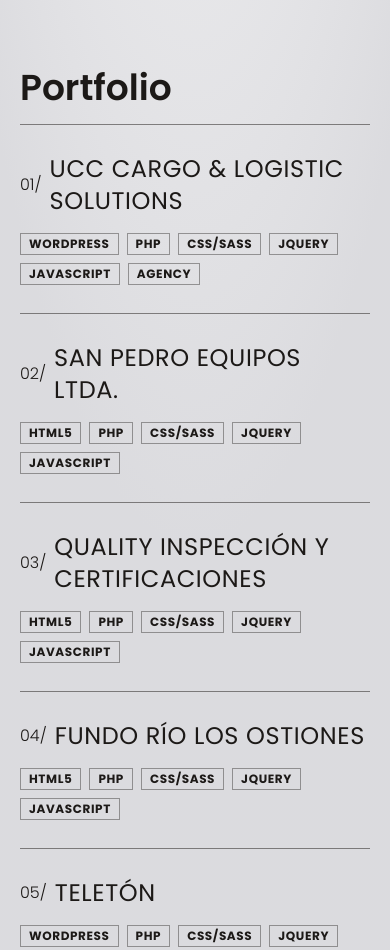
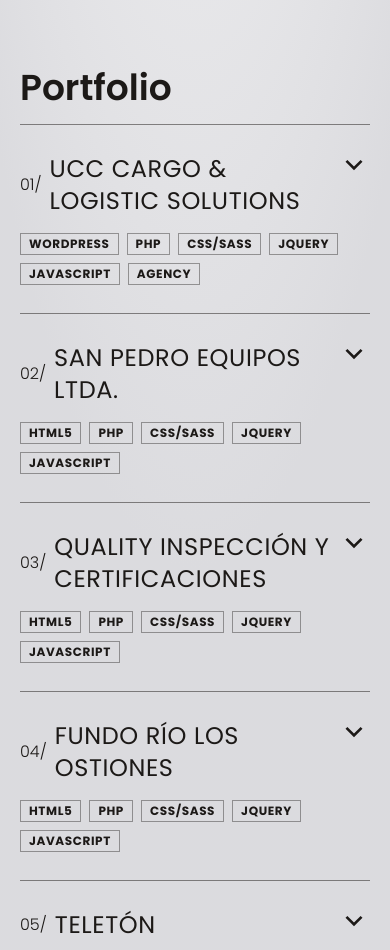
Before and after one commit to samesteban/samesteban-porfolio, an Astro site: page /en in a window 390 px wide. Shown: the part 840-1790 px from the top of the page. Built offline with nearby package versions, Linux system fonts and the light colour scheme; Astro itself is replaced by a stand-in of ours.

Commit message:
feat: add arrow on clients accordion

```diff
--- a/src/components/Client.astro
+++ b/src/components/Client.astro
@@ -16,13 +16,13 @@
 
 const { id, client, description, tags, image, siteUrl } = Astro.props;
 ---
-<div class="w-full py-7 border-t-[1px] border-t-stone-900/50 dark:border-t-stone-50/50 last:border-b-[1px] last:border-b-stone-900/50 last:dark:border-b-stone-50/50 flex flex-col items-start justify-start">
+<div class="w-full py-7 border-t-[1px] border-t-stone-900/50 dark:border-t-stone-50/50 last:border-b-[1px] last:border-b-stone-900/50 last:dark:border-b-stone-50/50 flex flex-col items-start justify-start relative">
     <div id={`${id}-content`} data-target={`${id}-target`} class="accordion__content max-md:order-2 opacity-0 max-h-0 overflow-hidden py-0 transition-all duration-500 ease-in-out aria-[expanded=true]:opacity-100 aria-[expanded=true]:max-h-[1500px] md:aria-[expanded=true]:pb-7" aria-labelledby={`${id}-button`} aria-expanded="false">
         <div class="flex flex-col md:flex-row items-start justify-between gap-4">
             <div class="image-area w-full md:w-8/12">
                 <img src={image} alt={client} class="w-full h-auto object-center object-contain shadow-xl" />
             </div>
-            <div class="description w-full md:w-4/12 pb-0 md:py-6 self-stretch flex flex-col items-start justify-between">
+            <div class="description w-full md:w-4/12 pb-0 md:py-6 self-stretch flex flex-col items-start justify-between md:pr-10">
                 <p class="text-stone-900 dark:text-stone-50 transition-all duration-300 text-base 1xl:text-xl font-normal mb-6">
                     {description[lang]}
                 </p>
@@ -30,8 +30,8 @@
             </div>
         </div>
     </div>
-    <div id={`${id}-button`} data-target={`${id}-target`} class="accordion__button w-full cursor-pointer heading-content flex flex-col md:flex-row items-start md:items-center justify-between gap-4 max-md:aria-[expanded=true]:mb-6 transition-all duration-500" aria-expanded="false" aria-controls={`${id}-content`}>
-        <div class="left-info flex items-center justify-start gap-2">
+    <div id={`${id}-button`} data-target={`${id}-target`} class="accordion__button w-full cursor-pointer heading-content flex flex-col md:flex-row items-start md:items-center justify-between gap-4 max-md:aria-[expanded=true]:mb-6 transition-all duration-500 peer/title md:pr-10" aria-expanded="false" aria-controls={`${id}-content`}>
+        <div class="left-info flex items-center justify-start gap-2 max-md:pr-8">
             <span class="number text-stone-900 dark:text-stone-50 font-light text-base transition-all duration-300">{id}/</span>
             <h3 class="text-stone-900 dark:text-stone-50 transition-all duration-300 text-2xl xl:text-3xl 1xl:text-4xl tracking-wide uppercase">{client}</h3>
         </div>
@@ -41,4 +41,7 @@
             }
         </div>
     </div>
+    <div class="arrow pointer-events-none size-8 fill-stone-900 dark:fill-stone-50 peer-hover:opacity-90 transition-all duration-500 peer-aria-expanded/title:rotate-180 absolute right-0 top-6 md:top-8">
+        <svg xmlns="http://www.w3.org/2000/svg" viewBox="0 0 24 24"><path d="M11.9999 13.1714L16.9497 8.22168L18.3639 9.63589L11.9999 15.9999L5.63599 9.63589L7.0502 8.22168L11.9999 13.1714Z"></path></svg>
+    </div>
 </div>
```
